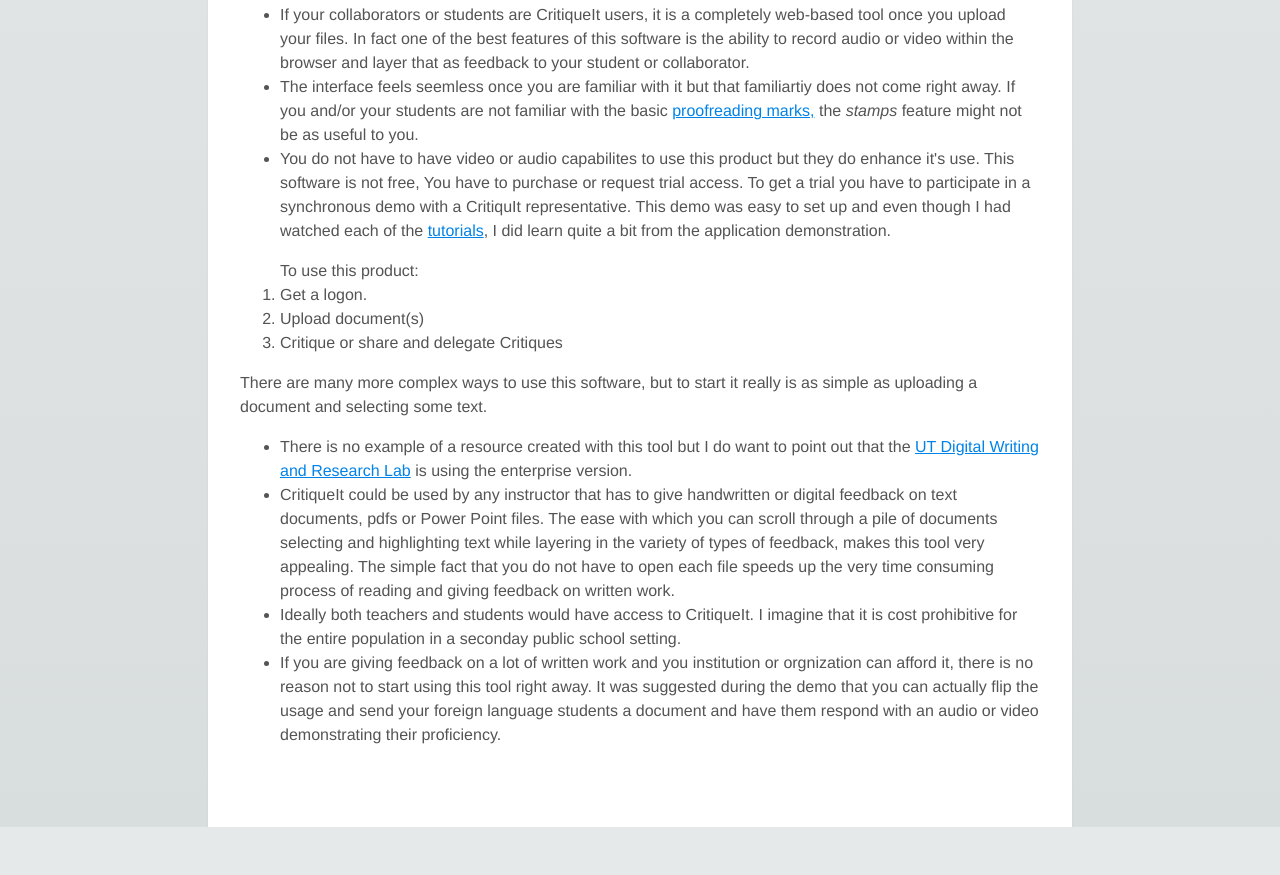
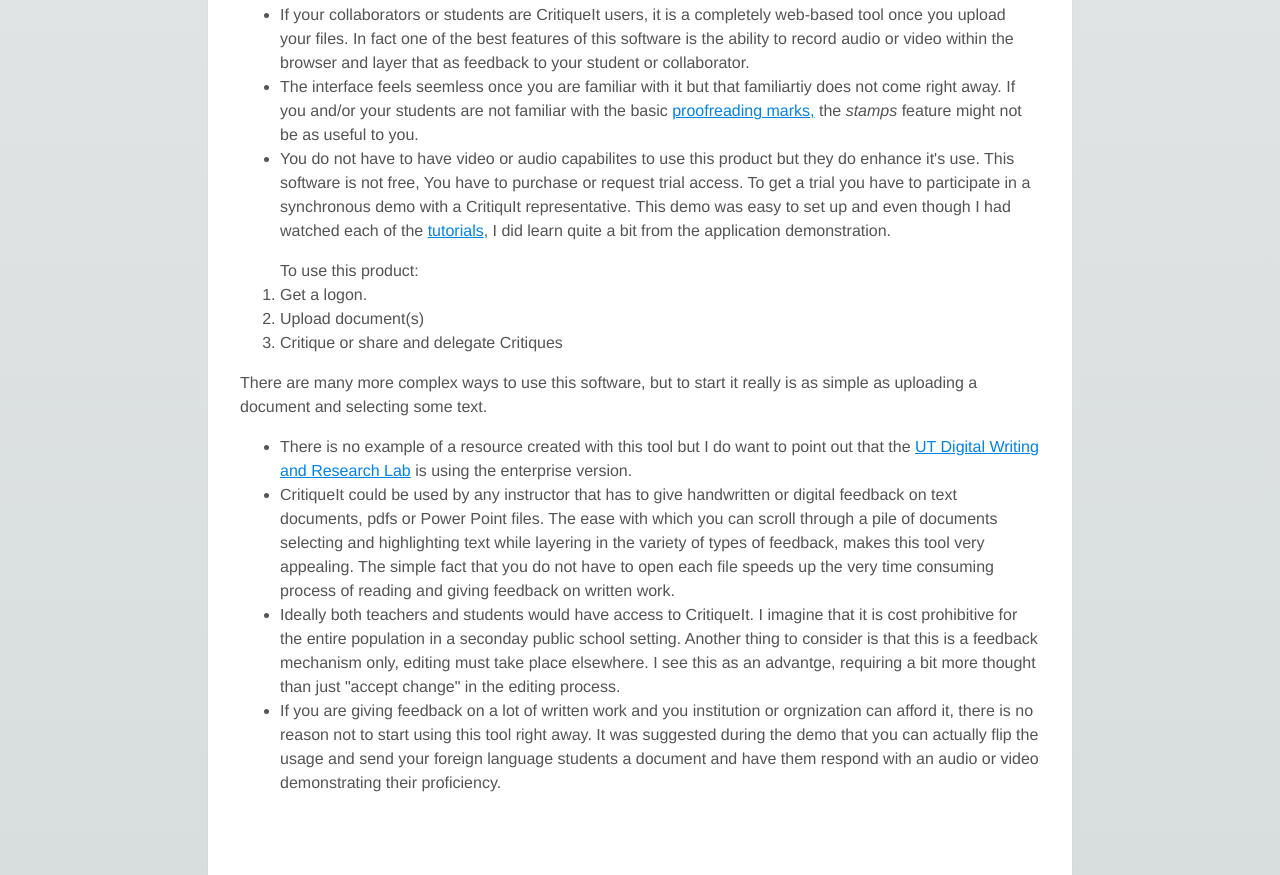
Before and after one commit to Lizbn/Lizbn.github.io, a plain HTML site: page critiquit.html in a window 1280 px wide. Shown: the part 697-1572 px from the top of the page. Before the commit the page ends 1524 px from the top, so only its background shows below. Drawn offline with Linux system fonts and the light colour scheme.

Commit message:
Update critiquit.html

```diff
--- a/critiquit.html
+++ b/critiquit.html
@@ -41,7 +41,7 @@
 <ul>
 <li>There is no example of a resource created with this tool but I do want to point out that the <a href=" https://eve.dwrl.utexas.edu/">UT Digital Writing and Research Lab</a> is using the enterprise version. </li>
 <li>CritiqueIt could be used by any instructor that has to give handwritten or digital feedback on text documents, pdfs or Power Point files. The ease with which you can scroll through a pile of documents selecting and highlighting text while layering in the variety of types of feedback, makes this tool very appealing. The simple fact that you do not have to open each file speeds up the very time consuming process of reading and giving feedback on written work.</li>
-<li>Ideally both teachers and students would have access to CritiqueIt. I imagine that it is cost prohibitive for the entire population in a seconday public school setting.</li>
+<li>Ideally both teachers and students would have access to CritiqueIt. I imagine that it is cost prohibitive for the entire population in a seconday public school setting. Another thing to consider is that this is a feedback mechanism only, editing must take place elsewhere.  I see this as an advantge, requiring a bit more thought than just "accept change" in the editing process.</li>
 <li>If you are giving feedback on a lot of written work and you institution or orgnization can afford it, there is no reason not to start using this tool right away. It was suggested during the demo that you can actually flip the usage and send your foreign language students a document and have them respond with an audio or video demonstrating their proficiency.</li>    </ol>
     </ul>
 </body>
```
